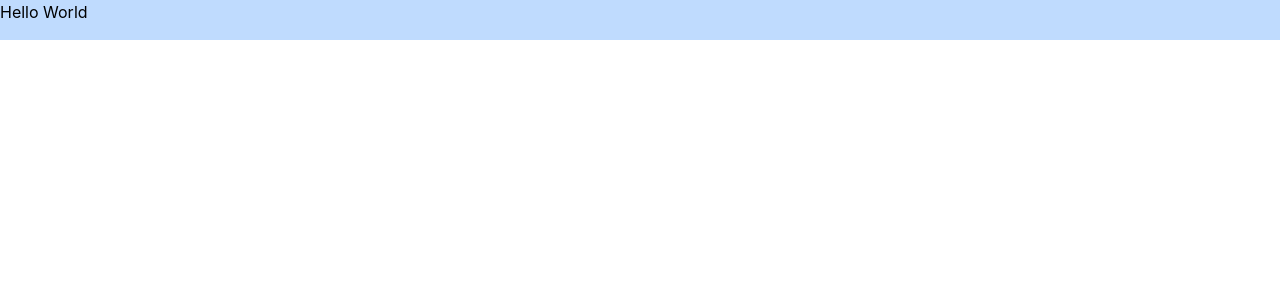
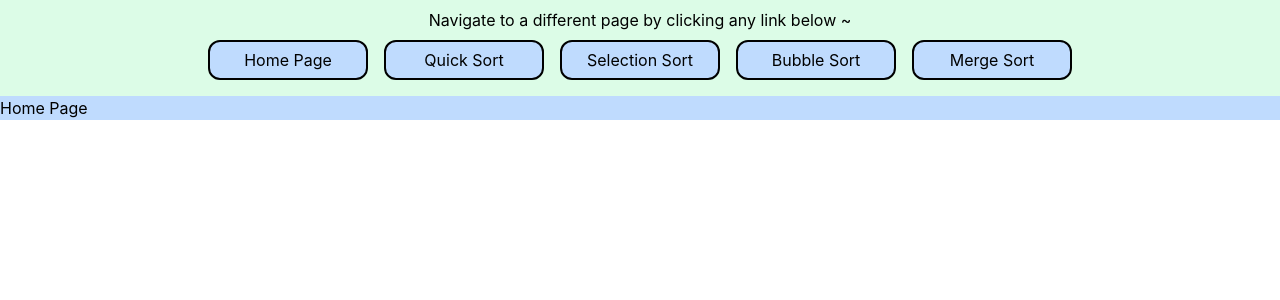
Before and after one commit to chene40/AlgoVisualizer, a React (Create React App) app: page / in a window 1280 px wide. Shown: the top 300 px of the page. Built offline with nearby package versions, Linux system fonts and the light colour scheme.

Commit message:
Setup routing to different pages
Added new routing dependency: react-router-dom.

Created a temporary navbar and placed within app component to
allow for easy navigation between active pages.

```diff
--- a/package.json
+++ b/package.json
@@ -5,6 +5,7 @@
   "dependencies": {
     "react": "^18.2.0",
     "react-dom": "^18.2.0",
+    "react-router-dom": "^6.4.2",
     "react-scripts": "5.0.1",
     "tailwindcss": "^3.1.8",
     "web-vitals": "^2.1.4"
--- a/src/App.tsx
+++ b/src/App.tsx
@@ -4,16 +4,23 @@ import data10 from './SortingAlgos/SampleData/10.json';
 // import SelectionSort from './SortingAlgos/Algorithms/SelectionSort';
 // import MergeSort from './SortingAlgos/Algorithms/MergeSort';
 
+import { Routes, Route } from 'react-router-dom';
+
+import NavigationBar from './pages/NavigationBar';
+
 function App(): JSX.Element {
   console.log(data10[0]);
-  // BubbleSort(data10[0]);
-  // InsertionSort(data10[0]);
-  // SelectionSort(data10[0]);
-  // console.log(data10[0], MergeSort(data10[0]));
 
   return (
-    <div className="bg-blue-200 h-10">
-      <h1>Hello World</h1>
+    <div className="bg-blue-200 h-full">
+      <NavigationBar />
+      <Routes>
+        <Route path="/" element={<div>Home Page</div>} />
+        <Route path="/QuickSort" element={<div>Quick Sort Page~</div>} />
+        <Route path="/SelectionSort" element={<div>Selection Sort Page~</div>} />
+        <Route path="/BubbleSort" element={<div>Bubble Sort Page~</div>} />
+        <Route path="/MergeSort" element={<div>Merge Sort Page~</div>} />
+      </Routes>
     </div>
   );
 }
--- a/src/index.tsx
+++ b/src/index.tsx
@@ -2,10 +2,13 @@ import React from 'react';
 import ReactDOM from 'react-dom/client';
 import './index.css';
 import App from './App';
+import { BrowserRouter } from 'react-router-dom';
 
 const root = ReactDOM.createRoot(document.getElementById('root') as HTMLElement);
 root.render(
   <React.StrictMode>
-    <App />
+    <BrowserRouter>
+      <App />
+    </BrowserRouter>
   </React.StrictMode>
 );
--- /dev/null
+++ b/src/pages/NavigationBar.tsx
@@ -0,0 +1,31 @@
+import { Link } from 'react-router-dom';
+
+const style =
+  'flex items-center justify-center text-center w-40 h-10 bg-blue-200 rounded-xl border-black border-2 active:bg-blue-300';
+
+export default function NavigationBar(): JSX.Element {
+  return (
+    <div className="bg-green-100 h-full">
+      <div className="flex justify-center py-2">
+        Navigate to a different page by clicking any link below ~
+      </div>
+      <div className="flex items-center justify-center gap-x-4 pb-4">
+        <Link to="/" className={style}>
+          Home Page
+        </Link>
+        <Link to="/QuickSort" className={style}>
+          Quick Sort
+        </Link>
+        <Link to="/SelectionSort" className={style}>
+          Selection Sort
+        </Link>
+        <Link to="/BubbleSort" className={style}>
+          Bubble Sort
+        </Link>
+        <Link to="/MergeSort" className={style}>
+          Merge Sort
+        </Link>
+      </div>
+    </div>
+  );
+}
```
Also changed, not shown: 1 other file (tests, documents, lock files or other folders).
